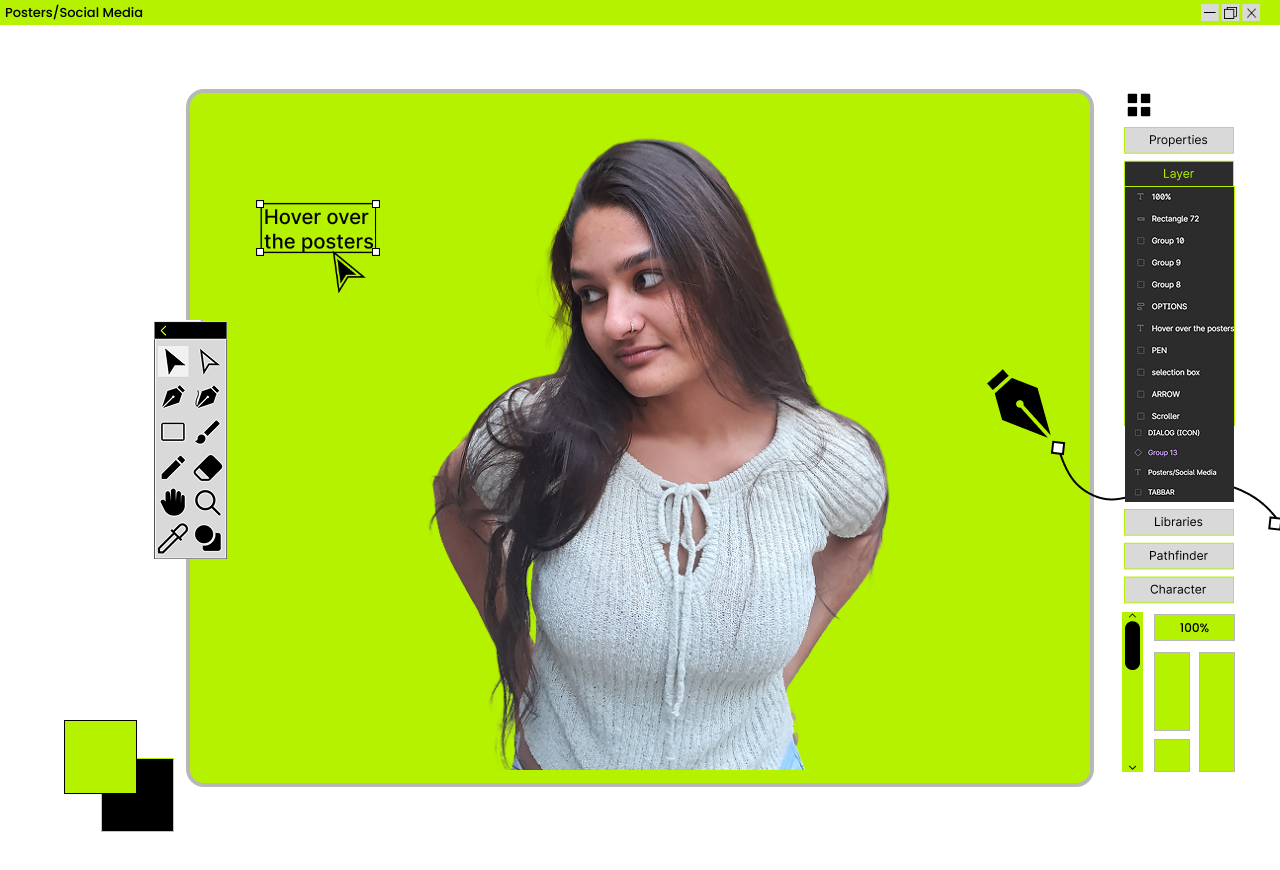
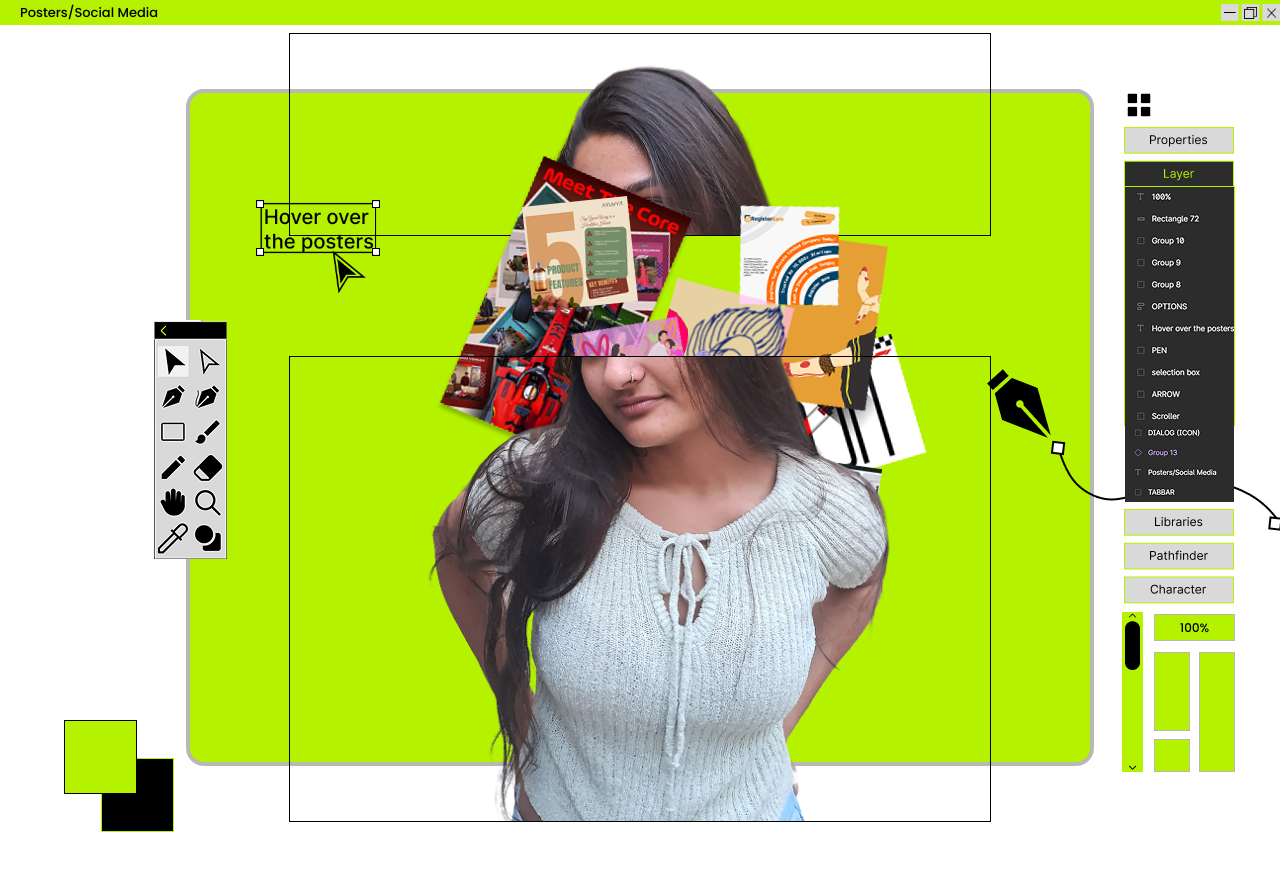
Before and after one commit to yashika0432/PORTFOLIO, a React (Create React App) app in the folder frontend/: page /posters in a window 1280 px wide. Shown: the top 870 px of the page. After the commit the page ends 832 px from the top, so only its background shows below. Built offline with nearby package versions, Linux system fonts and the light colour scheme.

Commit message:
aligning

```diff
--- a/frontend/src/pages/posters.jsx
+++ b/frontend/src/pages/posters.jsx
@@ -1,6 +1,15 @@
 import "../style/posters.css";
+import { use, useEffect, useState } from "react";
 
 function PosterWork() {
+  const [open, setOpen] = useState(false);
+  useEffect(() => {
+    const timer = setTimeout(() => {
+      setOpen(true);
+    }, 1200);
+    return () => clearTimeout(timer);
+  }, []);
+
   return (
     <div className="work1">
       <div className="tabposters">
@@ -9,7 +18,7 @@ function PosterWork() {
       </div>
       <div className="workspacePoster">
         <img src="/dialog.png" className="parts iconDialog" alt="" />
-        <div className="splitWrapper" alt="">
+        <div className={`splitWrapper ${open ? "open" : ""}`}>
           <img src="/headUp.png" className="photo1 imgsplit" alt=""></img>
 
           <div className="posts">
@@ -31,8 +40,6 @@ function PosterWork() {
         <div className="properties-panel">
           <img src="/functionsRight.png" alt="" />
         </div>
-
-        <div className="mainpart"></div>
       </div>
     </div>
   );
--- a/frontend/src/style/posters.css
+++ b/frontend/src/style/posters.css
@@ -2,6 +2,7 @@
   margin: 0;
   padding: 0;
 }
+
 .tabposters {
   width: 100vw;
   background-color: #b4f200;
@@ -13,11 +14,11 @@
 .tabposters p {
   font-weight: 500;
   font-size: 13px;
+  margin-left: 15px;
   padding: 5px;
 }
 .tabposters img {
   height: 1.1rem;
-  margin-right: 20px;
 }
 
 .parts {
@@ -53,95 +54,129 @@
 .splitWrapper {
   position: relative;
   width: 900px;
-  height: 690px;
-  margin-top: 4rem;
-  margin: auto;
-  display: flex;
-  margin-top: 4rem;
-  flex-direction: column;
-  gap: 0;
+
+  height: auto;
+  min-height: unset;
+  margin: 4rem auto;
+
+  display: block;
 
   background-color: #b4f200;
   border-radius: 18px;
   border: 4px solid #b8b8b8;
 }
+.splitWrapper img {
+  display: block;
+  margin: 0 auto;
+}
 
 .photo1 {
   width: 700px;
-  margin: auto;
+  margin: 0 auto;
   margin-bottom: 0;
   transition: transform 0.8s ease;
   z-index: 100;
+  border: 1px solid black;
 }
 .photo2 {
   width: 700px;
-  margin: auto;
+  margin: 0 auto;
   margin-top: 0;
   transition: transform 0.8s ease;
   z-index: 100;
+  border: 1px solid black;
 }
 
 .posts {
-  margin: auto;
-  margin-top: 0;
-  margin-bottom: 0;
-
+  position: absolute;
+  top: 50%;
+  left: 50%;
+  transform: translate(-50%, -50%);
   width: 150px;
-  opacity: 1;
-  height: 0px;
-  transition: height 0.4s ease;
+  height: 0;
+  overflow: visible;
+  pointer-events: none;
 }
 .posts img {
   position: relative;
   opacity: 0;
-  z-index: 1;
-  transition: transform 0.8s ease;
+  --x: 0px;
+  --y: 0px;
+  --r: 0deg;
+  --s: 0.9;
+  transform: translate(var(--x), var(--y)) rotate(var(--r)) scale(var(--s));
+  transition: transform 0.8s ease, opacity 0.4s ease;
 }
 
-.splitWrapper:hover .photo1 {
-  transform: translateY(-30px);
+.splitWrapper.open .photo1 {
+  transform: translateY(-60px);
 }
 
-.splitWrapper:hover .photo2 {
-  transform: translateY(30px);
+.splitWrapper.open .photo2 {
+  transform: translateY(60px);
 }
-.splitWrapper:hover .posts {
+
+.splitWrapper.open .posts {
   height: 120px;
 }
-.splitWrapper:hover .posts img {
+
+.splitWrapper.open .posts img {
   opacity: 1;
-  transform: scale(1.1);
+  --s: 1.1;
 }
 
 .posts img:nth-child(1) {
-  left: -100px;
-  top: -40px;
-  rotate: 11deg;
+  --x: -100px;
+  --y: -190px;
+  --r: 11deg;
+  z-index: 1;
 }
+
 .posts img:nth-child(2) {
-  top: -320px;
-  rotate: 6deg;
+  --x: 0px;
+  --y: -320px;
+  --r: 6deg;
+  z-index: 4;
+}
+
+.posts img:nth-child(3) {
+  --x: 60px;
+  --y: -550px;
+  --r: -4deg;
   z-index: 3;
 }
-.posts img:nth-child(3) {
-  left: 60px;
-  top: -550px;
-  rotate: -4deg;
+
+.posts img:nth-child(4) {
+  --x: 80px;
+  --y: -600px;
+  --r: 8deg;
   z-index: 2;
 }
-.posts img:nth-child(4) {
-  left: 80px;
-  top: -600px;
-  rotate: 8deg;
+
+.posts img:nth-child(5) {
+  --x: 130px;
+  --y: -830px;
+  --r: -6deg;
   z-index: 1;
 }
-.posts img:nth-child(5) {
-  left: 130px;
-  top: -830px;
-  rotate: -6deg;
+
+.posts img:nth-child(6) {
+  --x: 190px;
+  --y: -1090px;
+  --r: -6deg;
+  z-index: 1;
 }
-.posts img:nth-child(6) {
-  left: 190px;
-  top: -1090px;
-  rotate: -6deg;
+
+.posts img:nth-child(7) {
+  --x: 150px;
+  --y: -1290px;
+  --r: -6deg;
+  z-index: 1;
 }
+
+.posts img:nth-child(8) {
+  --x: -60px;
+  --y: -1390px;
+  --r: -6deg;
+  z-index: 1;
+}
```
